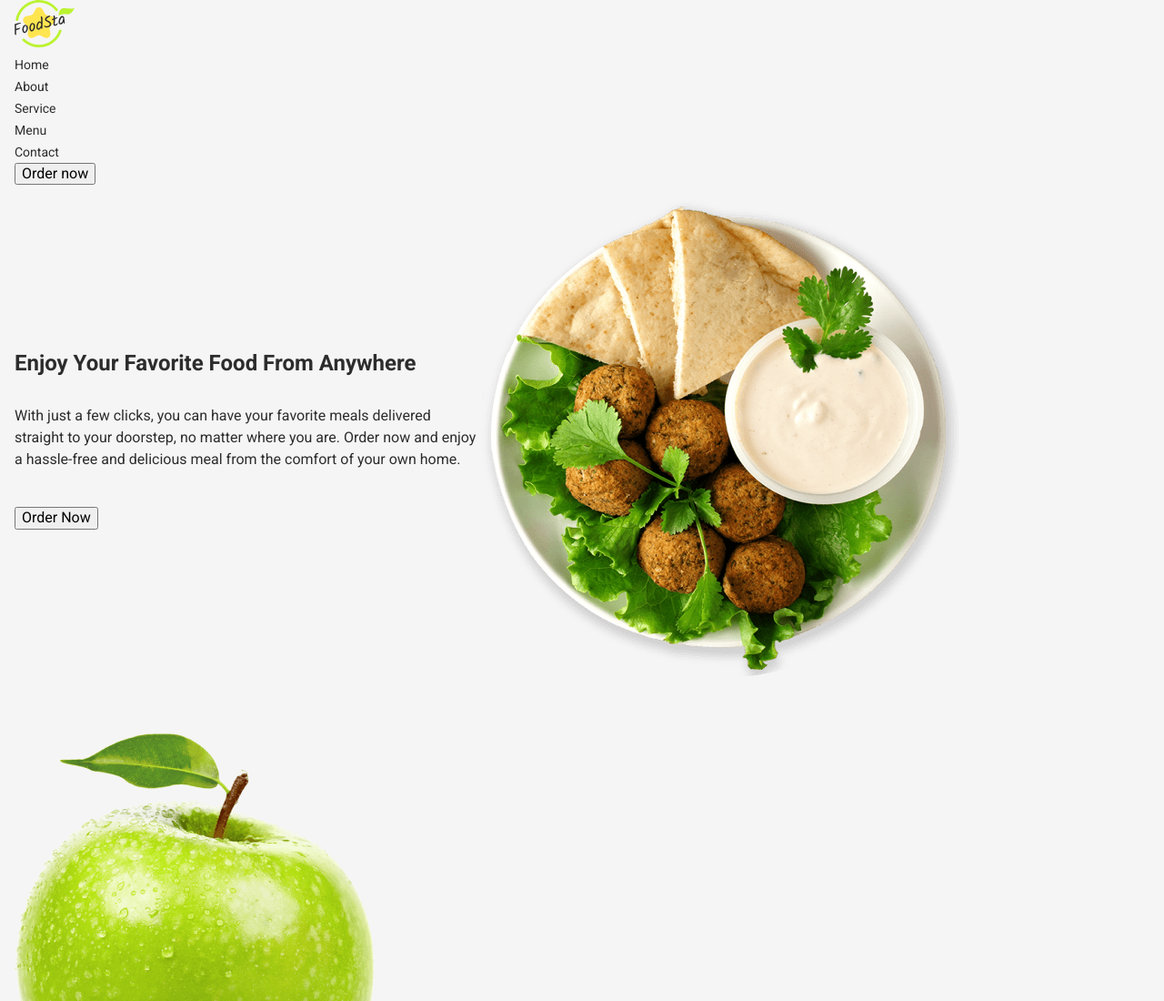
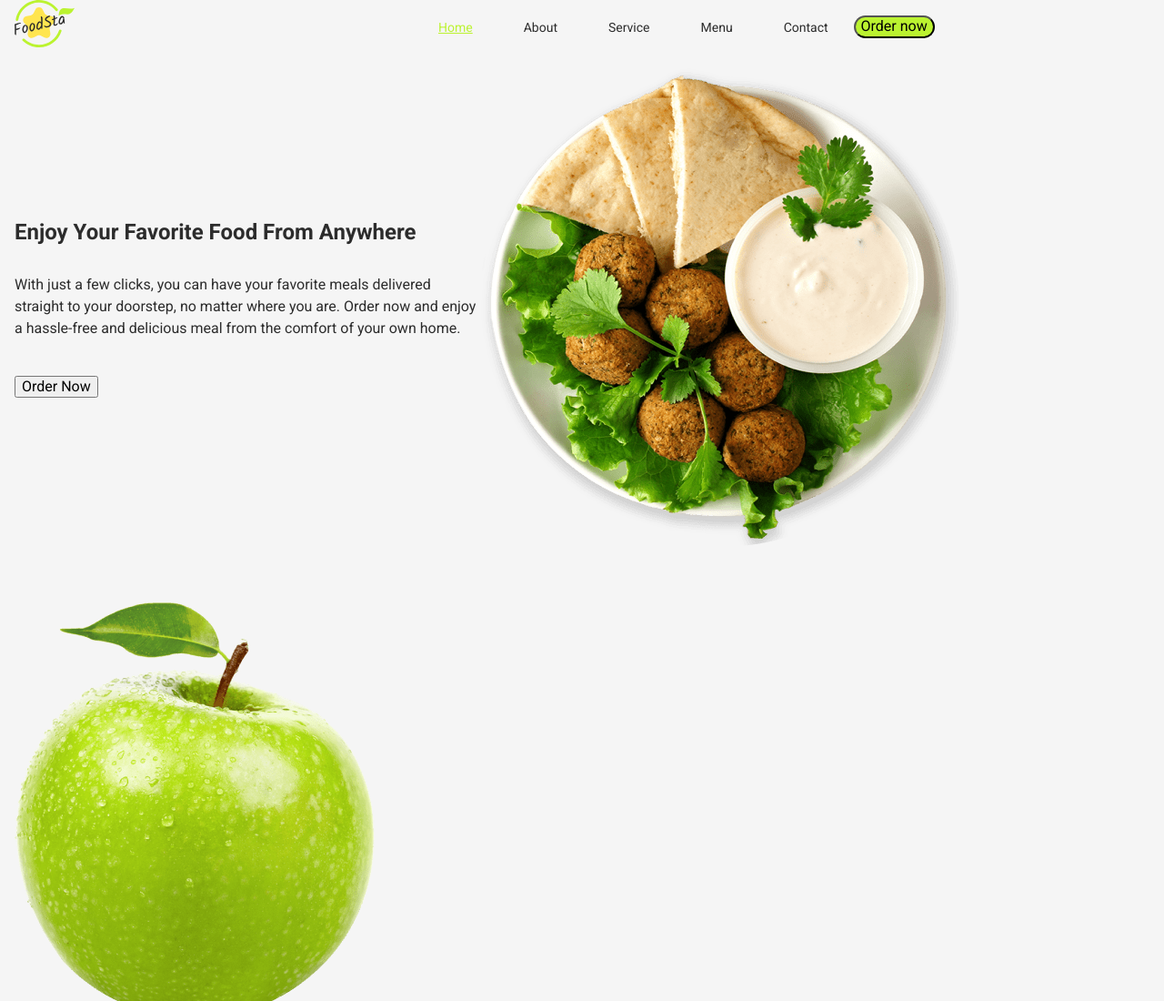
Before and after one commit to Uxooss/food-sta-team-project, a plain HTML site: page index.html in a window 1280 px wide. Shown: the top 1100 px of the page at 91% size. Drawn offline with nearby package versions, Linux system fonts and the light colour scheme.

Commit message:
проверь пожалуйста

```diff
--- a/css/styles.css
+++ b/css/styles.css
@@ -1,3 +1,7 @@
+:root {
+  --header-btn-color: #BBF330;
+}
+
 body {
   font-family: "Roboto", sans-serif;
   background: #f5f5f5;
@@ -67,5 +71,52 @@ p {
   margin-bottom: 40px;
 }
 
-.hero-button {
+.hero-button {}
+
+/** Header CSS Serhii */
+.header {
+
 }
+
+.container-header {
+  display: flex;
+  align-items: center;
+}
+
+.logo {}
+
+.navigation {
+
+
+}
+
+.navigation-list {
+  display: inline-flex;
+  gap: 28px;
+  margin: 0;
+  list-style: none;
+  border-radius: 4px;
+  padding-left: 400px;
+
+}
+
+.list {}
+
+.navigation-item {
+ margin-right: 28px;
+}
+
+.navigation-link span {
+  color: #BBF330;
+  text-decoration-line: underline;
+}
+
+.link {}
+
+.header-btn {
+justify-content: space-between;
+text-align: right;
+background: var(--header-btn-color);
+gap: 16px;
+border-radius: 30px;
+}
--- a/index.html
+++ b/index.html
@@ -26,16 +26,16 @@
     <title>Food Sta</title>
   </head>
   <body>
-    <!--todo ========  Header ======== Sergiy-->
+    <!--todo ========  Header ======== Serhii-->
     <header class="header">
-      <div class="container">
+      <div class="container container-header">
         <a href="" class="logo"
           ><img src="./images/logo.svg" alt="logo" width="66" height="52"
         /></a>
         <nav class="navigation">
           <ul class="navigation-list list">
             <li class="navigation-item">
-              <a href="" class="navigation-link link">Home</a>
+              <a href="" class="navigation-link link"><span>Home</span></a>
             </li>
             <li class="navigation-item">
               <a href="" class="navigation-link link">About</a>
```
